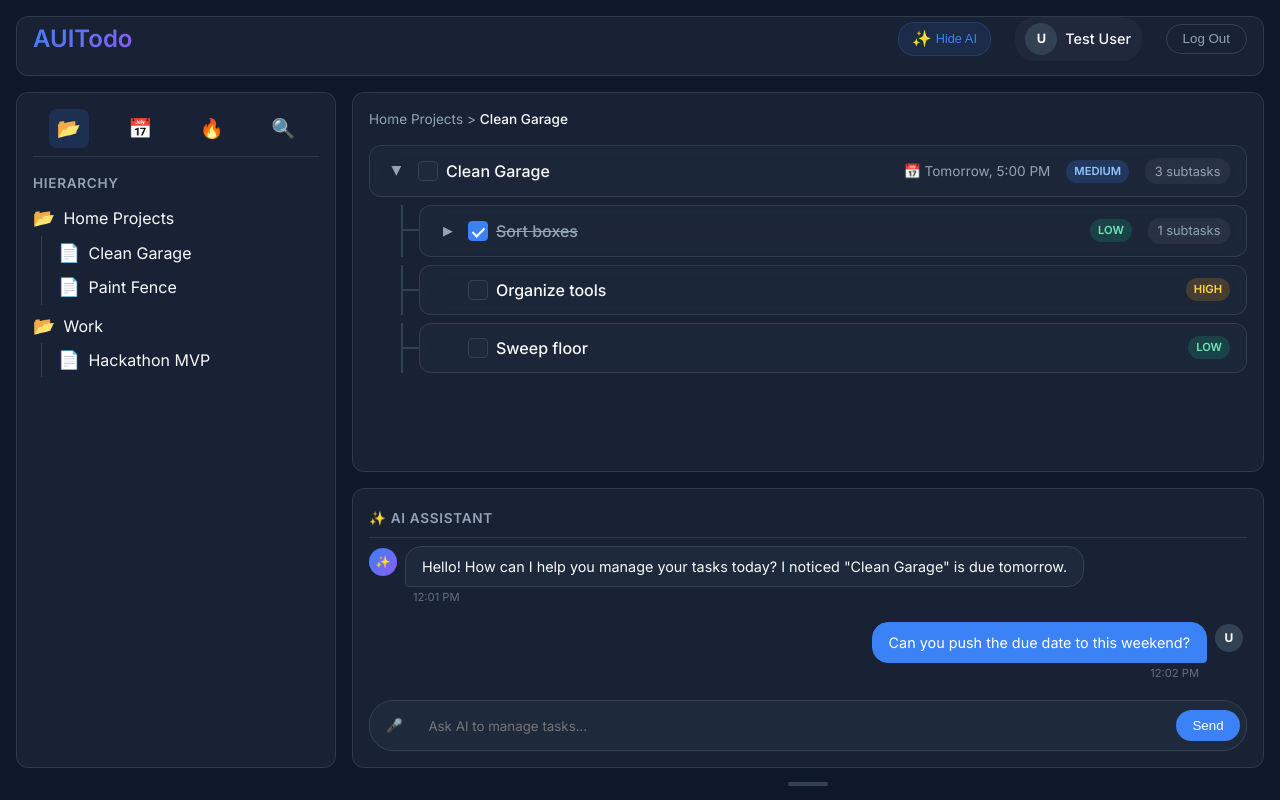
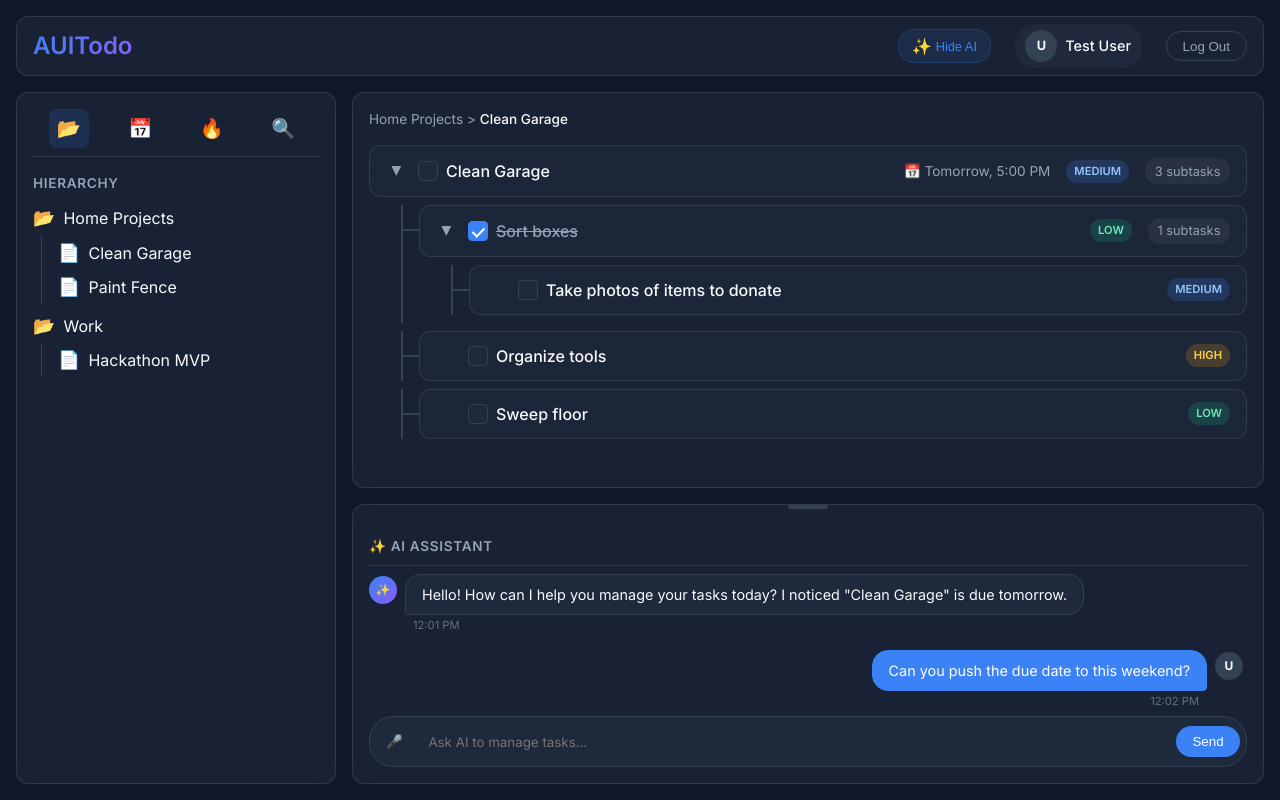
Before and after one commit to Thecow-007/AUIToDo, an Angular app in the folder client/: page / in a window 1280 px wide. Built offline with nearby package versions, Linux system fonts and the light colour scheme.

Commit message:
More chat UI fixes.

```diff
--- a/client/src/app/app.css
+++ b/client/src/app/app.css
@@ -41,14 +41,13 @@
 
 /* Resize handle */
 .resize-handle {
-  grid-column: 2;
-  height: 8px;
+  height: 12px;
   cursor: ns-resize;
   display: flex;
   align-items: center;
   justify-content: center;
-  z-index: 10;
-  margin: -4px 0;
+  flex-shrink: 0;
+  margin: -4px 0 4px 0;
 }
 
 .resize-grip {
--- a/client/src/app/app.html
+++ b/client/src/app/app.html
@@ -12,10 +12,10 @@
   </section>
 
   @if (chatPanel.isVisible()) {
-    <div class="resize-handle" (mousedown)="onResizeStart($event)">
-      <div class="resize-grip"></div>
-    </div>
     <footer class="pane-chat glass-panel">
+      <div class="resize-handle" (mousedown)="onResizeStart($event)">
+        <div class="resize-grip"></div>
+      </div>
       <app-ai-chat-box></app-ai-chat-box>
     </footer>
   }
--- a/client/src/app/components/header-bar/header-bar.css
+++ b/client/src/app/components/header-bar/header-bar.css
@@ -2,6 +2,7 @@
   display: flex;
   justify-content: space-between;
   align-items: center;
+  height: 100%;
   width: 100%;
 }
 
--- a/client/src/app/components/task-node/task-node.ts
+++ b/client/src/app/components/task-node/task-node.ts
@@ -1,4 +1,4 @@
-import { Component, Input, Output, EventEmitter, forwardRef, signal, OnInit } from '@angular/core';
+import { Component, Input, Output, EventEmitter, forwardRef, signal } from '@angular/core';
 import { Task } from '../../models/task.model';
 
 @Component({
@@ -7,7 +7,7 @@ import { Task } from '../../models/task.model';
   templateUrl: './task-node.html',
   styleUrl: './task-node.css',
 })
-export class TaskNode implements OnInit {
+export class TaskNode {
   @Input({ required: true }) task!: Task;
   @Input() isRoot: boolean = false;
   @Input() depth: number = 0;
@@ -15,13 +15,7 @@ export class TaskNode implements OnInit {
   @Output() taskClicked = new EventEmitter<Task>();
 
   // Controls visibility of nested subtasks
-  isExpanded = signal<boolean>(false);
-
-  ngOnInit() {
-    if (this.isRoot) {
-      this.isExpanded.set(true);
-    }
-  }
+  isExpanded = signal<boolean>(true);
 
   onTaskClick(event: Event) {
     event.stopPropagation();
```
